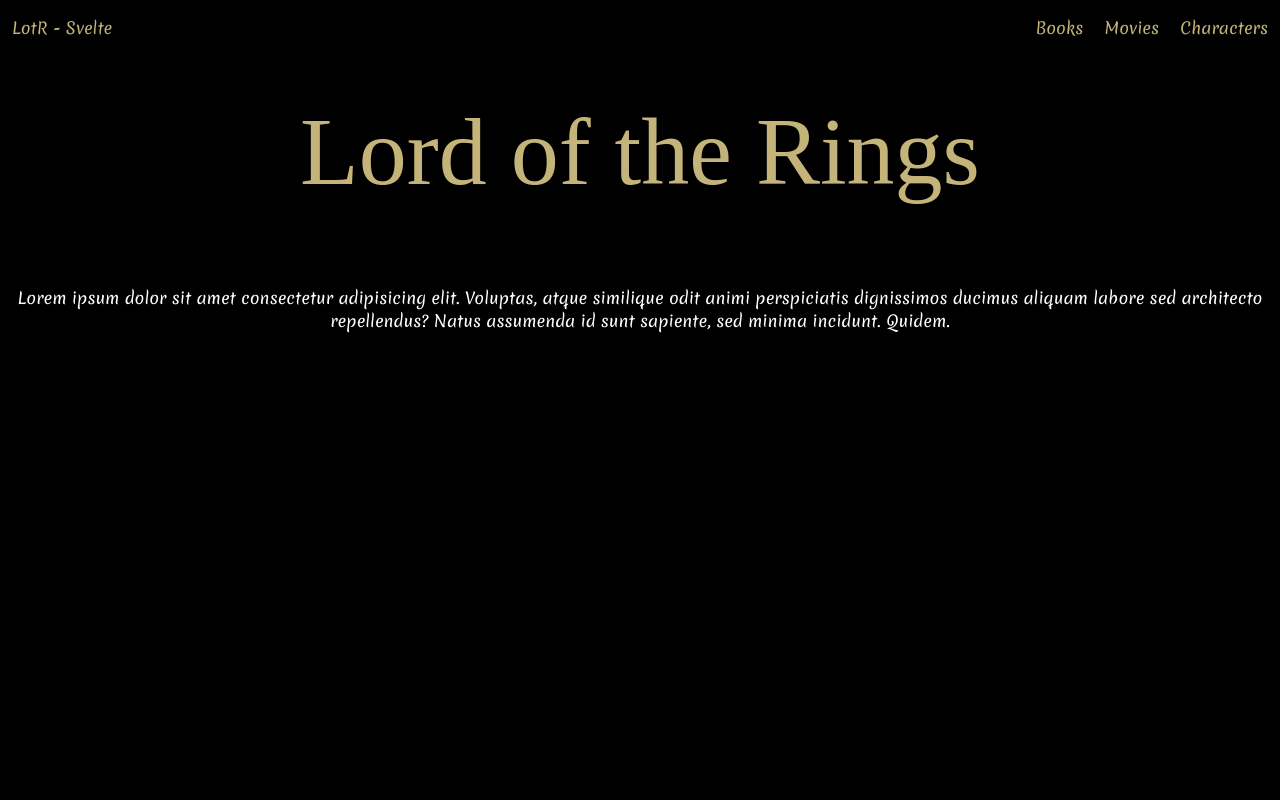
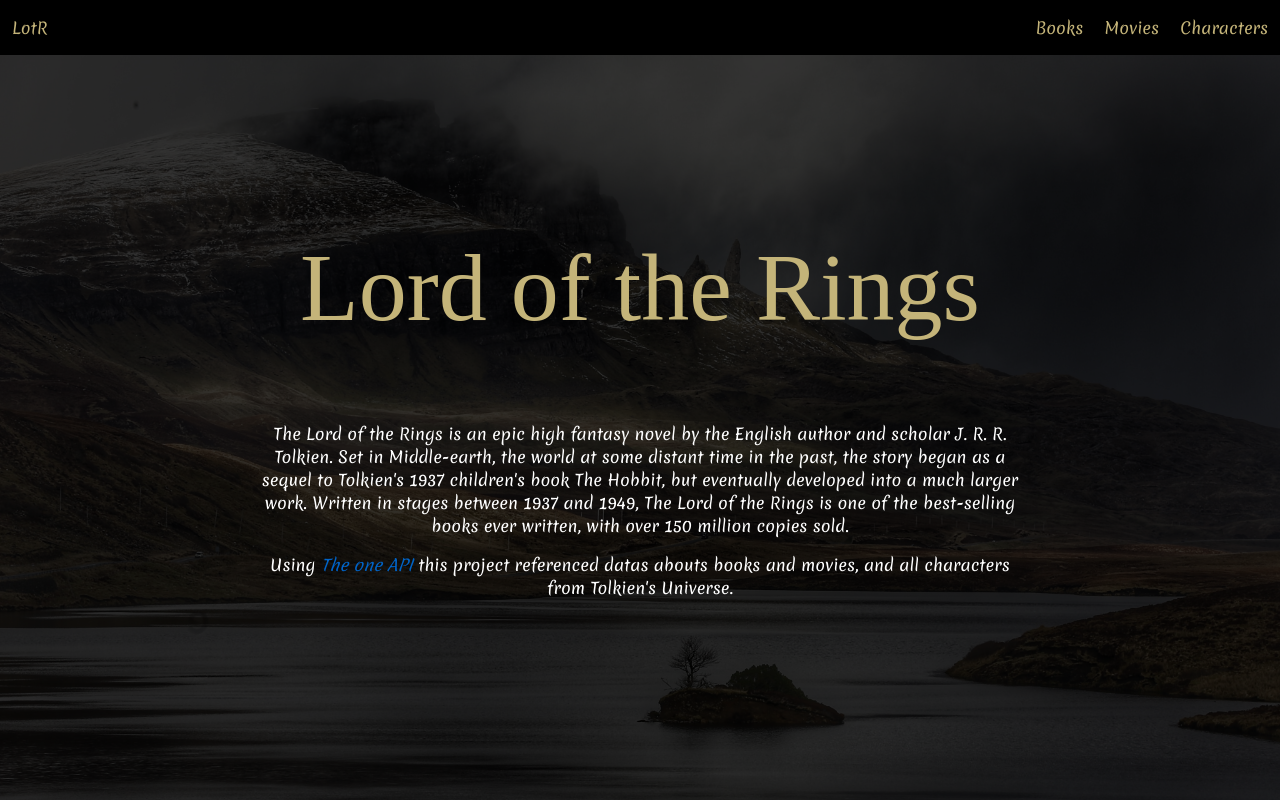
Before and after one commit to Raindevops/LotR-svelte, a Svelte app: page / in a window 1280 px wide. Built offline with nearby package versions, Linux system fonts and the light colour scheme.

Commit message:
home page

```diff
--- a/src/App.svelte
+++ b/src/App.svelte
@@ -9,7 +9,7 @@
 
 <Router url={url}>
     <header>
-        <span><Link to="/">LotR - Svelte</Link></span>
+        <span><Link to="/">LotR</Link></span>
         <nav>
             <Link to="/Books">Books</Link>
             <Link to="/Movies">Movies</Link>
--- a/src/Component/Home/Home.svelte
+++ b/src/Component/Home/Home.svelte
@@ -3,15 +3,48 @@
 </script>
 
 <section class="home">
+    <div class="wrapper">
+        <div class="background">
+            <img src="../assets/home.jpg" alt="land">
+        </div>
 
-    <h1>Lord of the Rings</h1>
+        <h1>Lord of the Rings</h1>
 
-    <p>Lorem ipsum dolor sit amet consectetur adipisicing elit. Voluptas, atque similique odit animi perspiciatis
-        dignissimos ducimus aliquam labore sed architecto repellendus? Natus assumenda id sunt sapiente, sed minima incidunt. Quidem.
-    </p>
+        <div class="content">
+            <p>The Lord of the Rings is an epic high fantasy novel by the English author and scholar J. R. R. Tolkien.
+            Set in Middle-earth, the world at some distant time in the past, the story began as a sequel to Tolkien's 1937 children's book The Hobbit, but eventually developed into a much larger work.
+            Written in stages between 1937 and 1949, The Lord of the Rings is one of the best-selling books ever written, with over 150 million copies sold.
+            </p>
+            <p>Using <a href="https://the-one-api.dev/v2"><i>The one API</i></a> this project referenced datas abouts books and movies, and all characters from Tolkien's Universe.
+            </p>
+        </div>
 
+    </div>
 </section>
 
-<style>
+<style type="text/scss">
 
+.home{
+    width: 100%;
+    height: calc(100% - 65px);
+    display: flex;
+    align-items: center;
+    justify-content: center;
+}
+
+.background{
+    position: fixed;
+    top:0;
+    left:0;
+    width: 100vw;
+    height: 100vh;
+    z-index: -1;
+    img{
+        width: 100%;
+        height: 100%;
+        object-fit: cover;
+        opacity: .2;
+        filter: saturate(.7);
+    }
+}
 </style>
```
Also changed, not shown: public/assets/home.jpg (added), public/build/bundle.css, public/build/bundle.js, 1 other file (tests, documents, lock files or other folders).
